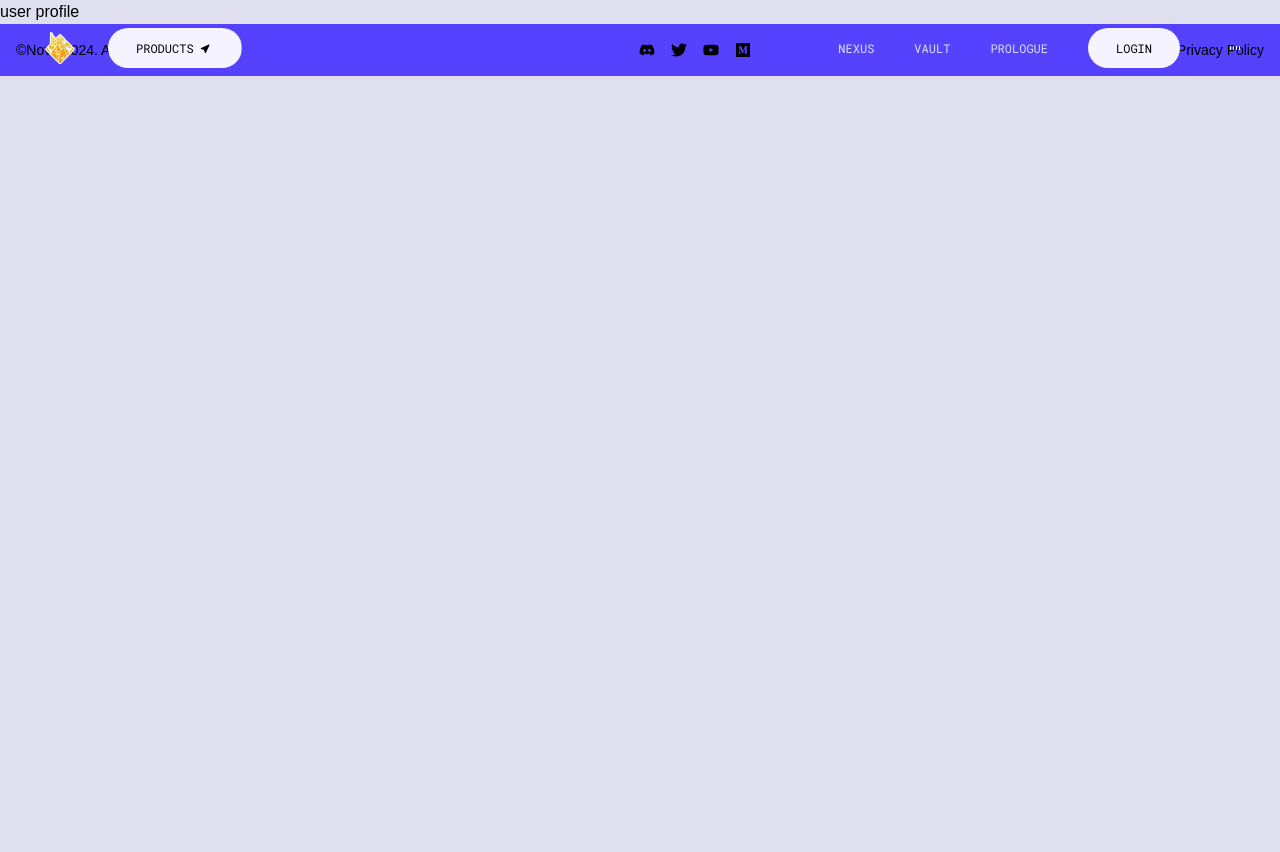
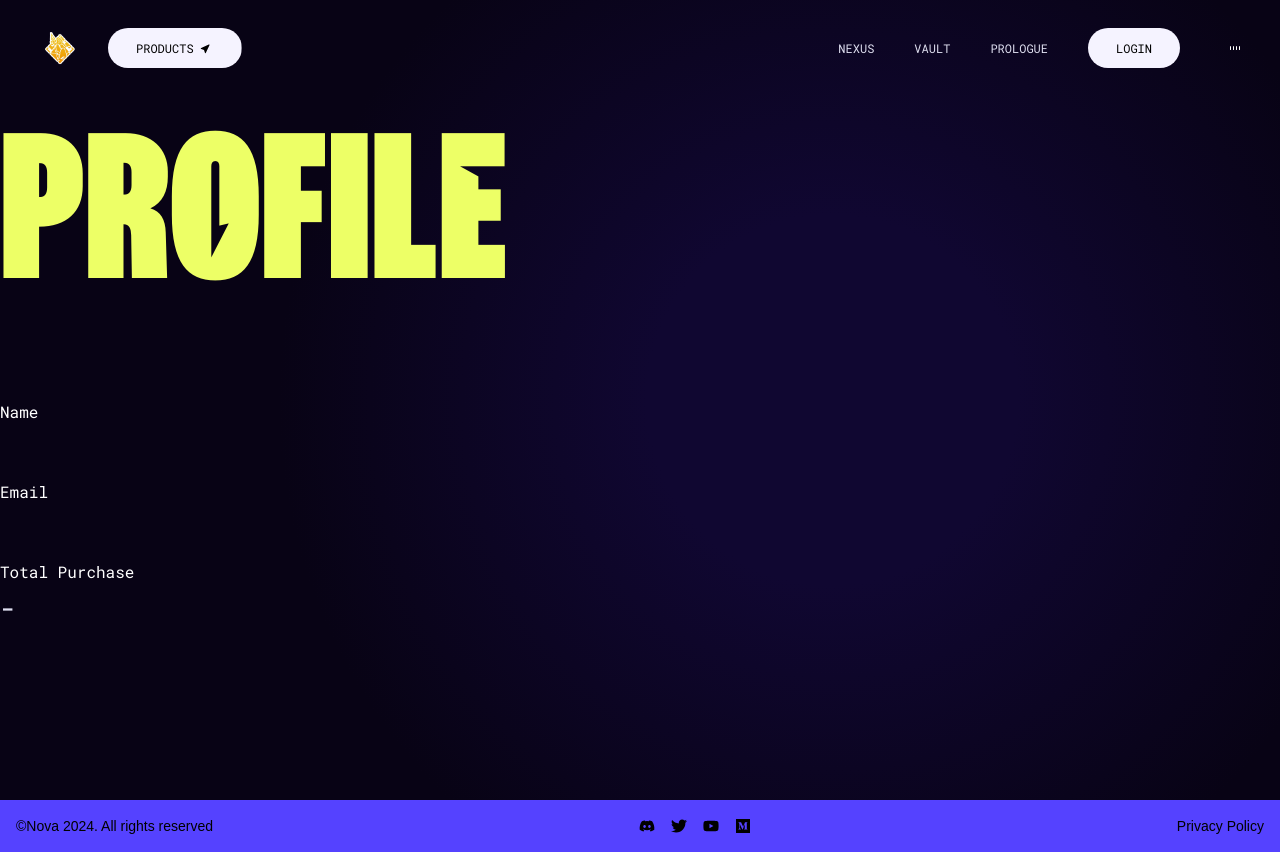
Before and after one commit to Ashu06102000/Morax, a React (Create React App) app: page /profile in a window 1280 px wide. Before the commit the page ends 800 px from the top, so only its background shows below. Built offline with nearby package versions, Linux system fonts and the light colour scheme.

Commit message:
added profile tab

```diff
--- a/src/components/genericComponents/Navbar.tsx
+++ b/src/components/genericComponents/Navbar.tsx
@@ -20,7 +20,6 @@ const NavBar = () => {
   const navContainerRef = useRef(null);
   const btnRef = useRef(null);
   const navItemRef = useRef(null);
-
 
   const { audio, setAudio }: any = useAudioStore();
 
--- a/src/components/profile/Profile.tsx
+++ b/src/components/profile/Profile.tsx
@@ -1,9 +1,45 @@
+import { useAuth0 } from "@auth0/auth0-react";
 import React from "react";
 
 const Profile = () => {
+  const { user } = useAuth0();
+  console.log(user?.gender, "user");
   return (
-    <div>
-      <div>user profile</div>
+    <div id="profile-page">
+      <div className="h-screen pt-28 max-w-screen-2xl  m-auto flex flex-col gap-24">
+        <h1 className="special-font hero-heading text-yellow-300">
+          Pr<b>o</b>fil<b>e</b>
+        </h1>
+        <div>
+          {/* <img
+          src={user?.picture}
+          alt="User Avatar"
+          className="w-32 h-32 rounded-full"
+        /> */}
+          <div className="flex flex-col gap-12">
+            <div className="flex flex-col gap-2">
+              <span className="text-base text-white font-general">Name</span>
+              <h2 className="text-2xl  text-blue-50 font-medium font-general uppercase">
+                {user?.name}
+              </h2>
+            </div>
+            <div className="flex flex-col gap-2">
+              <span className="text-base text-white font-general">Email</span>
+              <h2 className="text-2xl  text-blue-50 font-medium font-general">
+                {user?.email}
+              </h2>
+            </div>
+            <div className="flex flex-col gap-2">
+              <span className="text-base text-white font-general">
+                Total Purchase
+              </span>
+              <h2 className="text-2xl  text-blue-50 font-medium font-general">
+                -
+              </h2>
+            </div>
+          </div>
+        </div>
+      </div>
     </div>
   );
 };
--- a/src/index.css
+++ b/src/index.css
@@ -276,10 +276,10 @@ body {
   }
 }
 
-#product-page {
+#product-page,
+#profile-page {
   background-image: radial-gradient(circle at 65%, #100731 20%, #080315 60%);
 }
-
 .paroduct_carousel_calc_height {
   height: calc(100vh - 164px);
 }
```
